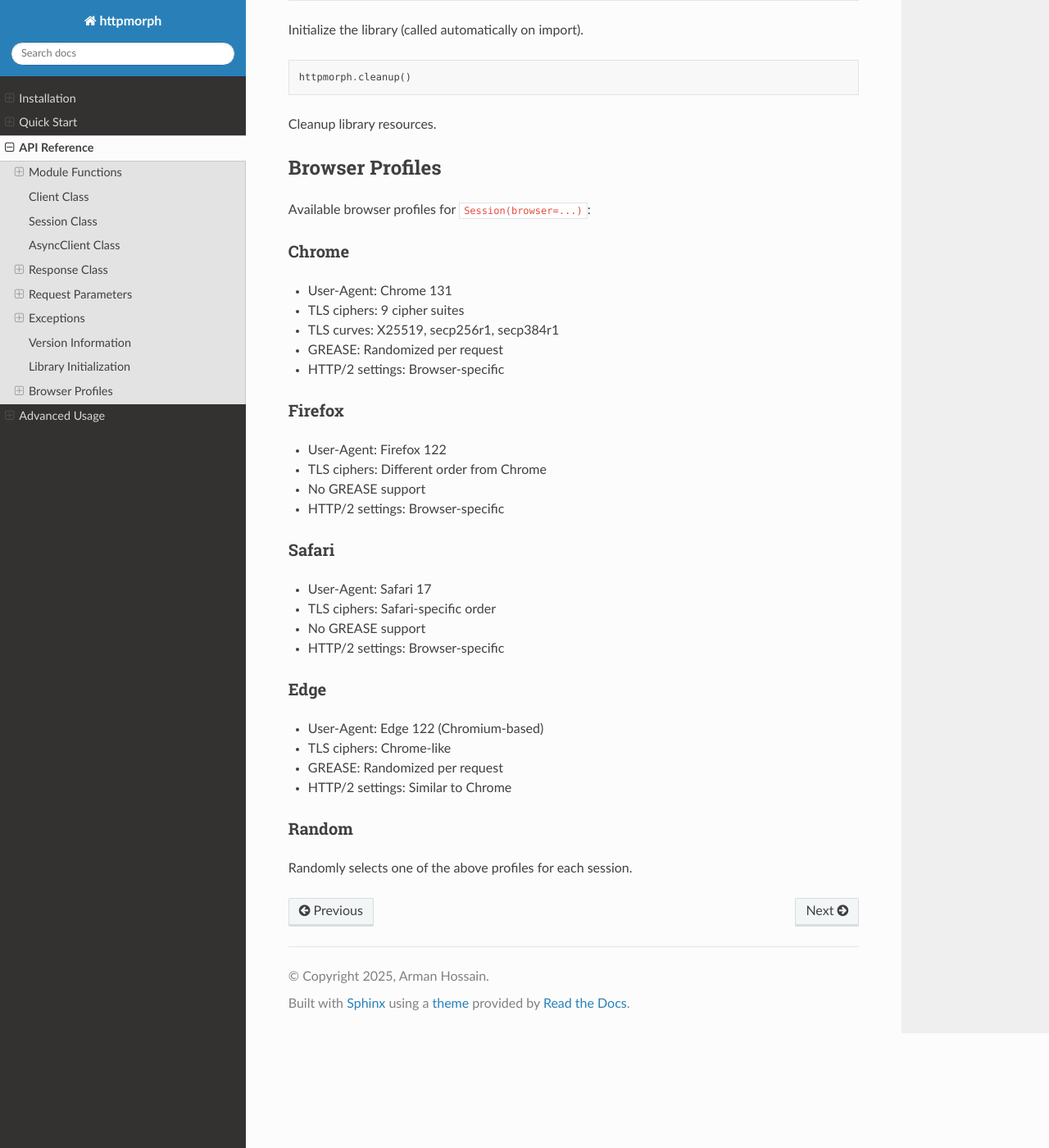
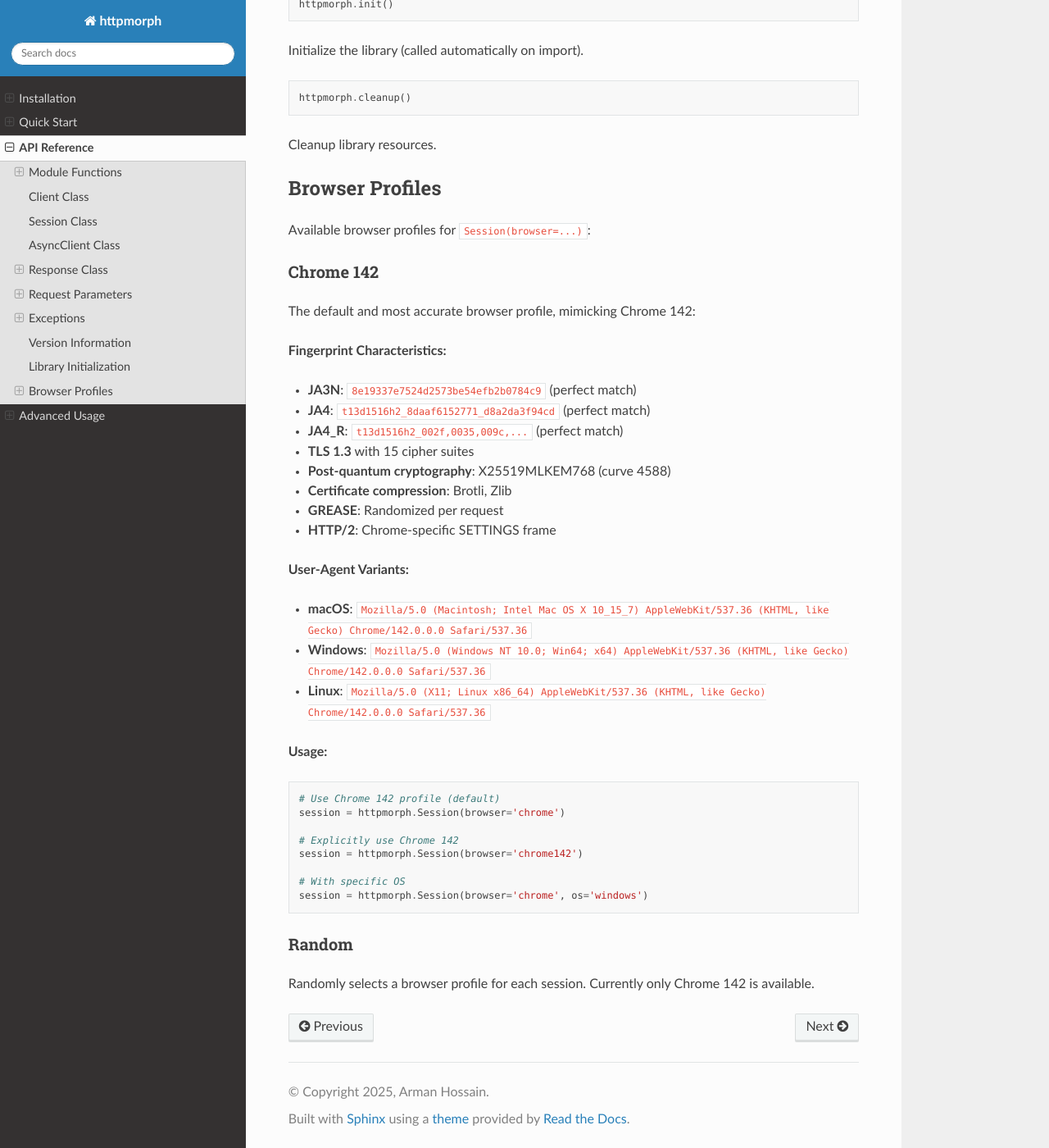
Before and after one commit to arman-bd/httpmorph, a Sphinx documentation site: the page built from docs/source/api.rst, in a window 1280 px wide and 1400 px high, scrolled down 8509 px. Shown: the whole window at 82% size. Built offline with Sphinx 7.4.7 and the Read the Docs theme 3.1.0, drawn with Linux system fonts in a browser that asks for light colours; some of the changed text lies outside the part shown.

Commit message:
docs: Add OS-specific user agents and clean up documentation
  - Add os parameter to Session (macos, windows, linux)
  - Update README.md and readthedocs with OS feature
  - Remove obsolete browser profiles (firefox, safari, edge)
  - Add accurate Chrome 142 fingerprint documentation
  - Update API reference with correct parameters

```diff
--- a/docs/source/api.rst
+++ b/docs/source/api.rst
@@ -128,13 +127,14 @@ Session Class
 
 .. code-block:: python
 
-   session = httpmorph.Session(browser='chrome', http2=False)
+   session = httpmorph.Session(browser='chrome', os='macos', http2=False)
 
 HTTP session with persistent cookies and headers.
 
 **Constructor Parameters:**
 
-* ``browser`` (str) - Browser profile to mimic. Options: ``'chrome'``, ``'firefox'``, ``'safari'``, ``'edge'``, ``'random'``. Default: ``'chrome'``
+* ``browser`` (str) - Browser profile to mimic. Options: ``'chrome'``, ``'chrome142'``, ``'random'``. Default: ``'chrome'``
+* ``os`` (str) - Operating system for User-Agent. Options: ``'macos'``, ``'windows'``, ``'linux'``. Default: ``'macos'``
 * ``http2`` (bool) - Enable HTTP/2. Default: ``False``
 
 **Attributes:**
@@ -423,40 +423,42 @@ Browser Profiles
 
 Available browser profiles for ``Session(browser=...)``:
 
-Chrome
-~~~~~~
+Chrome 142
+~~~~~~~~~~
 
-* User-Agent: Chrome 131
-* TLS ciphers: 9 cipher suites
-* TLS curves: X25519, secp256r1, secp384r1
-* GREASE: Randomized per request
-* HTTP/2 settings: Browser-specific
+The default and most accurate browser profile, mimicking Chrome 142:
 
-Firefox
-~~~~~~~
+**Fingerprint Characteristics:**
 
-* User-Agent: Firefox 122
-* TLS ciphers: Different order from Chrome
-* No GREASE support
-* HTTP/2 settings: Browser-specific
+* **JA3N**: ``8e19337e7524d2573be54efb2b0784c9`` (perfect match)
+* **JA4**: ``t13d1516h2_8daaf6152771_d8a2da3f94cd`` (perfect match)
+* **JA4_R**: ``t13d1516h2_002f,0035,009c,...`` (perfect match)
+* **TLS 1.3** with 15 cipher suites
+* **Post-quantum cryptography**: X25519MLKEM768 (curve 4588)
+* **Certificate compression**: Brotli, Zlib
+* **GREASE**: Randomized per request
+* **HTTP/2**: Chrome-specific SETTINGS frame
 
-Safari
-~~~~~~
+**User-Agent Variants:**
 
-* User-Agent: Safari 17
-* TLS ciphers: Safari-specific order
-* No GREASE support
-* HTTP/2 settings: Browser-specific
+* **macOS**: ``Mozilla/5.0 (Macintosh; Intel Mac OS X 10_15_7) AppleWebKit/537.36 (KHTML, like Gecko) Chrome/142.0.0.0 Safari/537.36``
+* **Windows**: ``Mozilla/5.0 (Windows NT 10.0; Win64; x64) AppleWebKit/537.36 (KHTML, like Gecko) Chrome/142.0.0.0 Safari/537.36``
+* **Linux**: ``Mozilla/5.0 (X11; Linux x86_64) AppleWebKit/537.36 (KHTML, like Gecko) Chrome/142.0.0.0 Safari/537.36``
 
-Edge
-~~~~
+**Usage:**
 
-* User-Agent: Edge 122 (Chromium-based)
-* TLS ciphers: Chrome-like
-* GREASE: Randomized per request
-* HTTP/2 settings: Similar to Chrome
+.. code-block:: python
+
+   # Use Chrome 142 profile (default)
+   session = httpmorph.Session(browser='chrome')
+
+   # Explicitly use Chrome 142
+   session = httpmorph.Session(browser='chrome142')
+
+   # With specific OS
+   session = httpmorph.Session(browser='chrome', os='windows')
 
 Random
 ~~~~~~
 
-Randomly selects one of the above profiles for each session.
+Randomly selects a browser profile for each session. Currently only Chrome 142 is available.
```
Also changed, not shown: other parts of docs/source/api.rst (+1 -2 lines), README.md (+27 -0 lines), docs/source/advanced.rst (+37 -11 lines), docs/source/index.rst (+6 -4 lines), docs/source/quickstart.rst (+43 -17 lines).
